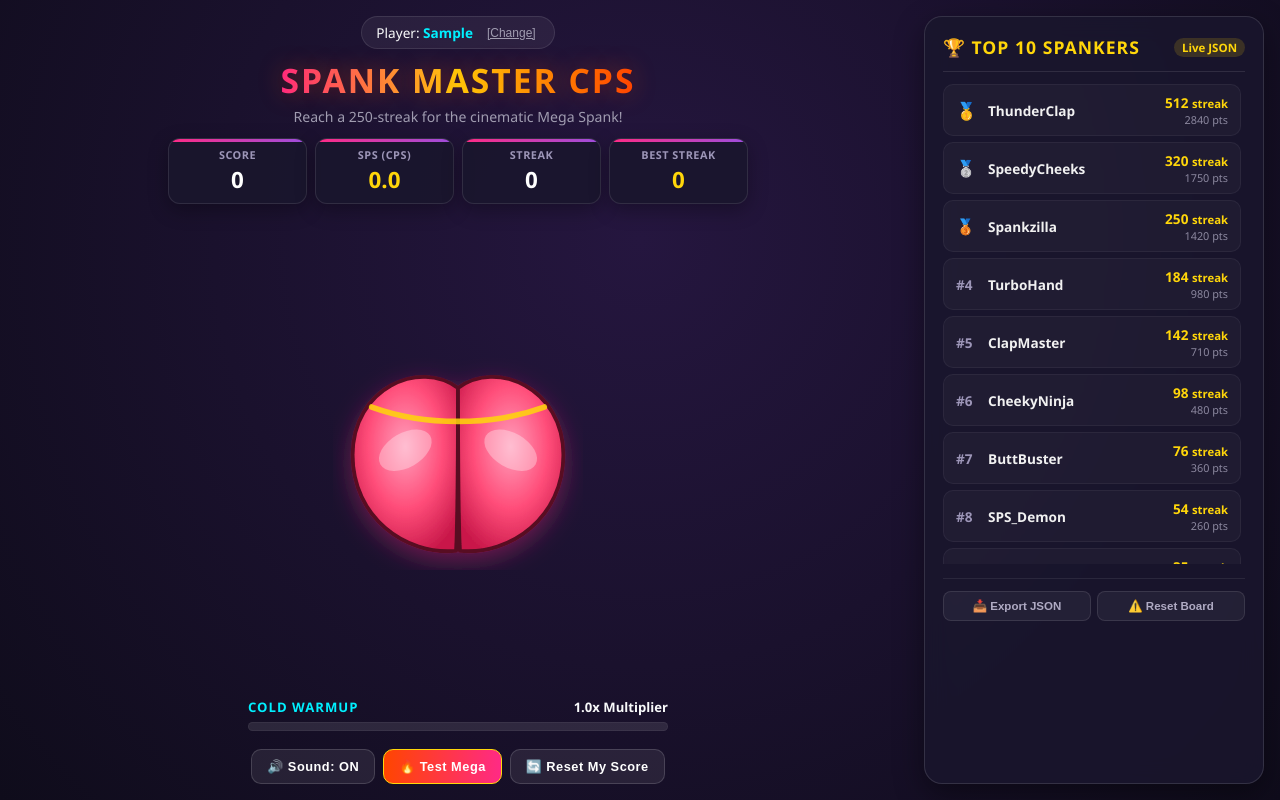
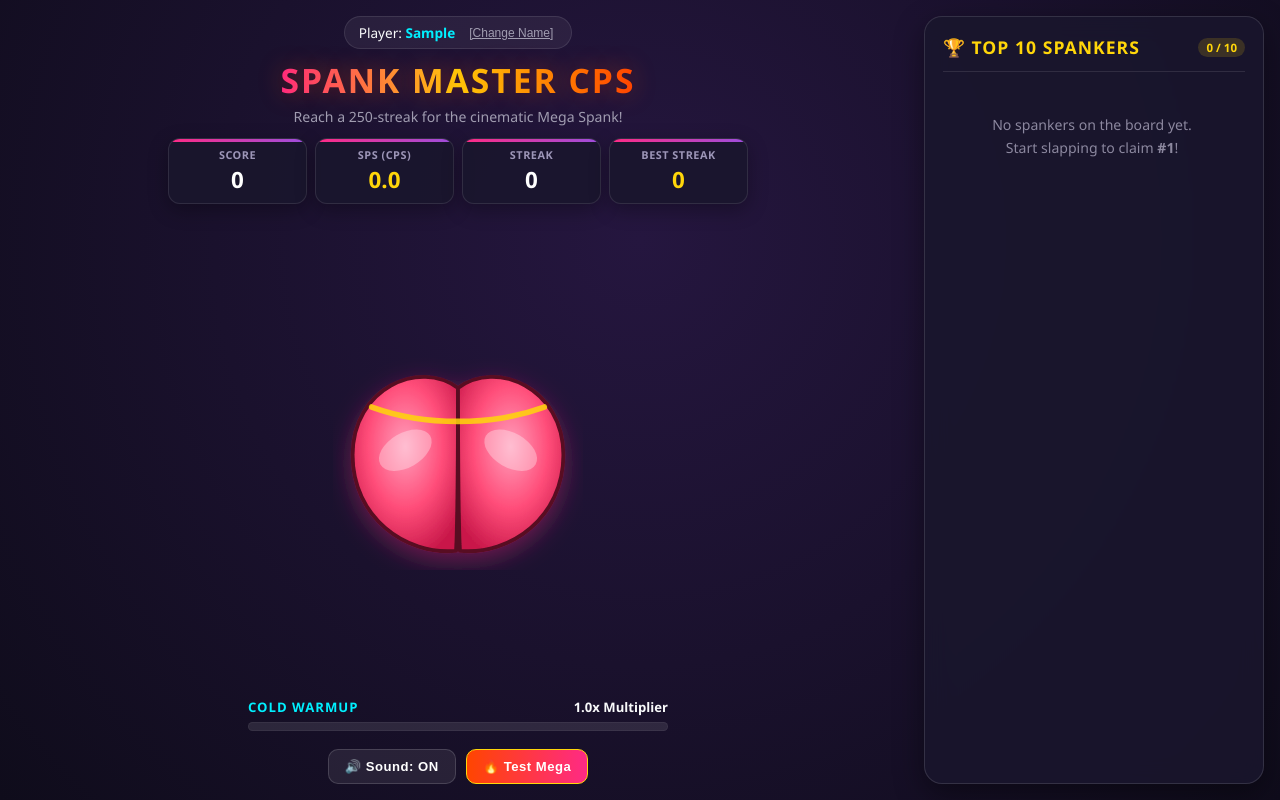
Before and after one commit to Almighty-atmg/anjan_spanks, a plain HTML site: page index.html in a window 1280 px wide. Both pictures are taken after typing "Sample" into the empty fields and a click on the button "⚡ ENTER THE ARENA". Drawn offline with Linux system fonts and the light colour scheme.

Commit message:
Update index.html

```diff
--- a/index.html
+++ b/index.html
@@ -3,7 +3,7 @@
 <head>
   <meta charset="UTF-8" />
   <meta name="viewport" content="width=device-width, initial-scale=1.0, maximum-scale=1.0, user-scalable=no" />
-  <title>Spank Master CPS - Top 10 Leaderboard Edition</title>
+  <title>Spank Master CPS - Real Player Leaderboard</title>
   <style>
     :root {
       --bg-dark: #0f0c1b;
@@ -67,14 +67,14 @@
     #introOverlay {
       position: fixed;
       inset: 0;
-      background: rgba(10, 8, 20, 0.92);
-      backdrop-filter: blur(14px);
+      background: rgba(10, 8, 20, 0.94);
+      backdrop-filter: blur(16px);
       z-index: 300;
       display: flex;
       align-items: center;
       justify-content: center;
       padding: 20px;
-      transition: opacity 0.4s ease, visibility 0.4s;
+      transition: opacity 0.35s ease, visibility 0.35s;
     }
 
     #introOverlay.hidden {
@@ -129,7 +129,7 @@
 
     .name-input {
       width: 100%;
-      background: rgba(15, 12, 27, 0.9);
+      background: rgba(15, 12, 27, 0.95);
       border: 2px solid rgba(255, 255, 255, 0.15);
       border-radius: 12px;
       padding: 14px 16px;
@@ -169,7 +169,7 @@
     }
 
     /* ============================================================
-       APP LAYOUT (SPLIT ON DESKTOP, RESPONSIVE ON MOBILE)
+       APP LAYOUT (DESKTOP 2-COLUMN / MOBILE RESPONSIVE)
     ============================================================ */
     .app-layout {
       display: flex;
@@ -198,7 +198,6 @@
       min-width: 0;
     }
 
-    /* Player Profile Bar */
     .player-badge {
       display: flex;
       align-items: center;
@@ -246,7 +245,7 @@
       margin-top: 4px;
     }
 
-    /* Stats Dashboard */
+    /* Dashboard */
     .dashboard {
       display: grid;
       grid-template-columns: repeat(4, 1fr);
@@ -321,7 +320,7 @@
       transform: scale(0.96);
     }
 
-    /* Hand Burst Effect */
+    /* Normal Hand Burst */
     .hand-burst {
       position: absolute;
       pointer-events: none;
@@ -348,7 +347,6 @@
       }
     }
 
-    /* Floating Popups */
     .float-text {
       position: absolute;
       font-weight: 900;
@@ -370,7 +368,6 @@
       }
     }
 
-    /* Jiggles */
     .jiggle-left { animation: jiggleL 0.2s ease-out; }
     .jiggle-right { animation: jiggleR 0.2s ease-out; }
 
@@ -512,7 +509,7 @@
     /* Controls */
     .controls {
       display: flex;
-      gap: 8px;
+      gap: 10px;
       margin-top: 6px;
       flex-wrap: wrap;
       justify-content: center;
@@ -522,10 +519,10 @@
       background: rgba(255, 255, 255, 0.08);
       color: #fff;
       border: 1px solid rgba(255, 255, 255, 0.15);
-      padding: 9px 15px;
+      padding: 9px 16px;
       border-radius: 10px;
       font-weight: 700;
-      font-size: 0.8rem;
+      font-size: 0.82rem;
       cursor: pointer;
       transition: all 0.2s ease;
       letter-spacing: 0.5px;
@@ -598,9 +595,17 @@
       display: flex;
       flex-direction: column;
       gap: 6px;
-      max-height: 480px;
+      max-height: 520px;
       overflow-y: auto;
       padding-right: 4px;
+    }
+
+    .lb-empty {
+      text-align: center;
+      padding: 30px 10px;
+      color: #8c889f;
+      font-size: 0.88rem;
+      line-height: 1.6;
     }
 
     .lb-row {
@@ -659,34 +664,7 @@
       color: #8c889f;
     }
 
-    /* Leaderboard Actions */
-    .lb-actions {
-      display: flex;
-      gap: 6px;
-      margin-top: 14px;
-      padding-top: 12px;
-      border-top: 1px solid rgba(255, 255, 255, 0.08);
-    }
-
-    .lb-actions button {
-      flex: 1;
-      background: rgba(255, 255, 255, 0.05);
-      border: 1px solid rgba(255, 255, 255, 0.1);
-      color: #b0abc4;
-      padding: 7px 10px;
-      border-radius: 8px;
-      font-size: 0.72rem;
-      font-weight: 700;
-      cursor: pointer;
-      transition: all 0.2s ease;
-    }
-
-    .lb-actions button:hover {
-      background: rgba(255, 255, 255, 0.12);
-      color: #fff;
-    }
-
-    /* Mobile toggle button */
+    /* Mobile drawer toggle button */
     .mobile-lb-btn {
       display: none;
     }
@@ -715,14 +693,13 @@
 </head>
 <body>
 
-  <!-- Screen Flash -->
   <div id="screenFlash"></div>
 
-  <!-- INTRO POPUP MODAL -->
+  <!-- INTRO POPUP -->
   <div id="introOverlay">
     <div class="intro-card">
       <div class="intro-title">Spank Master CPS</div>
-      <p class="intro-desc">Enter your Spanker tag to start clapping cheeks, climb the live top 10 leaderboard, and unlock the 250-streak Mega Spank.</p>
+      <p class="intro-desc">Enter your Spanker tag to record your stats and take your place on the Top 10 Leaderboard.</p>
 
       <form id="introForm" onsubmit="startGame(event)">
         <div class="name-input-group">
@@ -742,16 +719,15 @@
     </div>
   </div>
 
-  <!-- MAIN APPLICATION LAYOUT -->
   <div class="app-layout">
 
     <!-- LEFT / CENTER GAME SECTION -->
     <main class="game-section">
 
-      <!-- Player Profile Badge -->
+      <!-- Player Tag -->
       <div class="player-badge">
         <span>Player: <strong id="activePlayerTag">Guest</strong></span>
-        <button class="btn-edit-name" onclick="openNamePrompt()">[Change]</button>
+        <button class="btn-edit-name" onclick="openNamePrompt()">[Change Name]</button>
       </div>
 
       <header>
@@ -842,27 +818,21 @@
       <div class="controls">
         <button id="btnSound" class="btn-pill">🔊 Sound: ON</button>
         <button id="btnTestMega" class="btn-pill btn-test">🔥 Test Mega</button>
-        <button id="btnReset" class="btn-pill">🔄 Reset My Score</button>
       </div>
 
-      <!-- Mobile Leaderboard Drawer Toggle -->
+      <!-- Mobile Leaderboard Button -->
       <button class="mobile-lb-btn" id="btnToggleMobileLb" onclick="toggleMobileLeaderboard()">🏆 View Top 10 Leaderboard</button>
     </main>
 
-    <!-- RIGHT SIDEBAR: TOP 10 PLAYERS -->
+    <!-- RIGHT SIDEBAR: REAL PLAYERS ONLY -->
     <aside class="leaderboard-container collapsed-mobile" id="leaderboardBox">
       <div class="lb-header">
         <div class="lb-title">🏆 Top 10 Spankers</div>
-        <span class="lb-count">Live JSON</span>
+        <span class="lb-count" id="lbCountBadge">0 Players</span>
       </div>
 
       <div class="lb-list" id="lbList">
-        <!-- Injected via JavaScript from JSON Database -->
-      </div>
-
-      <div class="lb-actions">
-        <button onclick="exportLeaderboardJSON()">📥 Export JSON</button>
-        <button onclick="resetLeaderboardJSON()">⚠️ Reset Board</button>
+        <!-- Live Real Players Injected Here -->
       </div>
     </aside>
 
@@ -870,37 +840,20 @@
 
   <script>
     /* -------------------------------------------------------------
-       JSON DATABASE & LEADERBOARD SYSTEM
+       REAL PLAYERS JSON STORAGE SYSTEM
     ------------------------------------------------------------- */
-    const STORAGE_KEY_LB = 'spank_master_leaderboard_json';
+    const STORAGE_KEY_LB = 'spank_master_live_players';
     const STORAGE_KEY_USER = 'spank_master_active_user';
-
-    // Seed data in case initial local JSON is empty
-    const DEFAULT_LEADERBOARD = [
-      { name: "ThunderClap", streak: 512, score: 2840 },
-      { name: "SpeedyCheeks", streak: 320, score: 1750 },
-      { name: "Spankzilla", streak: 250, score: 1420 },
-      { name: "TurboHand", streak: 184, score: 980 },
-      { name: "ClapMaster", streak: 142, score: 710 },
-      { name: "CheekyNinja", streak: 98, score: 480 },
-      { name: "ButtBuster", streak: 76, score: 360 },
-      { name: "SPS_Demon", streak: 54, score: 260 },
-      { name: "WarmupKing", streak: 35, score: 170 },
-      { name: "PeachRider", streak: 21, score: 95 }
-    ];
 
     let activePlayerName = localStorage.getItem(STORAGE_KEY_USER) || "";
 
     function loadLeaderboardJSON() {
       const raw = localStorage.getItem(STORAGE_KEY_LB);
-      if (!raw) {
-        localStorage.setItem(STORAGE_KEY_LB, JSON.stringify(DEFAULT_LEADERBOARD));
-        return DEFAULT_LEADERBOARD;
-      }
+      if (!raw) return [];
       try {
         return JSON.parse(raw);
       } catch (e) {
-        return DEFAULT_LEADERBOARD;
+        return [];
       }
     }
 
@@ -910,13 +863,26 @@
 
     function renderLeaderboard() {
       const lb = loadLeaderboardJSON();
-      // Sort primarily by highest streak, secondarily by score
+      // Sort: Highest streak first, then highest score
       lb.sort((a, b) => b.streak - a.streak || b.score - a.score);
 
       const listEl = document.getElementById('lbList');
+      const badgeEl = document.getElementById('lbCountBadge');
       listEl.innerHTML = '';
 
       const top10 = lb.slice(0, 10);
+      badgeEl.textContent = `${top10.length} / 10`;
+
+      if (top10.length === 0) {
+        listEl.innerHTML = `
+          <div class="lb-empty">
+            No spankers on the board yet.<br>
+            Start slapping to claim <strong>#1</strong>!
+          </div>
+        `;
+        return;
+      }
+
       top10.forEach((player, idx) => {
         const row = document.createElement('div');
         const isCurrent = (player.name.toLowerCase() === activePlayerName.toLowerCase());
@@ -943,15 +909,8 @@
       let existing = lb.find(p => p.name.toLowerCase() === activePlayerName.toLowerCase());
 
       if (existing) {
-        let updated = false;
-        if (currentStreak > existing.streak) {
-          existing.streak = currentStreak;
-          updated = true;
-        }
-        if (currentScore > existing.score) {
-          existing.score = currentScore;
-          updated = true;
-        }
+        if (currentStreak > existing.streak) existing.streak = currentStreak;
+        if (currentScore > existing.score) existing.score = currentScore;
       } else {
         lb.push({
           name: activePlayerName,
@@ -964,29 +923,12 @@
       renderLeaderboard();
     }
 
-    function exportLeaderboardJSON() {
-      const dataStr = "data:text/json;charset=utf-8," + encodeURIComponent(JSON.stringify(loadLeaderboardJSON(), null, 2));
-      const downloadAnchor = document.createElement('a');
-      downloadAnchor.setAttribute("href", dataStr);
-      downloadAnchor.setAttribute("download", "spank_master_leaderboard.json");
-      document.body.appendChild(downloadAnchor);
-      downloadAnchor.click();
-      downloadAnchor.remove();
-    }
-
-    function resetLeaderboardJSON() {
-      if (confirm("Reset the top 10 leaderboard back to default players?")) {
-        localStorage.setItem(STORAGE_KEY_LB, JSON.stringify(DEFAULT_LEADERBOARD));
-        renderLeaderboard();
-      }
-    }
-
     function escapeHtml(str) {
       return str.replace(/&/g, "&amp;").replace(/</g, "&lt;").replace(/>/g, "&gt;");
     }
 
     /* -------------------------------------------------------------
-       INTRO & PROFILE MANAGEMENT
+       INTRO & NAME SYSTEM
     ------------------------------------------------------------- */
     const introOverlay = document.getElementById('introOverlay');
     const playerNameInput = document.getElementById('playerNameInput');
@@ -1013,8 +955,20 @@
       activePlayerTag.textContent = activePlayerName;
 
       introOverlay.classList.add('hidden');
-      initAudio(); // Warm up Web Audio
-      recordPlayerMetrics(highStreak, highScore);
+      initAudio();
+
+      // Load existing records for this user if any
+      const lb = loadLeaderboardJSON();
+      const existing = lb.find(p => p.name.toLowerCase() === activePlayerName.toLowerCase());
+      if (existing) {
+        highStreak = existing.streak || 0;
+        highScore = existing.score || 0;
+      } else {
+        highStreak = 0;
+        highScore = 0;
+      }
+      updateUI();
+      renderLeaderboard();
     }
 
     function openNamePrompt() {
@@ -1036,7 +990,7 @@
     }
 
     /* -------------------------------------------------------------
-       GAMEPLAY STATE & AUDIO
+       GAMEPLAY LOGIC & AUDIO
     ------------------------------------------------------------- */
     let score = 0;
     let streak = 0;
@@ -1064,7 +1018,6 @@
     const megaBanner = document.getElementById('megaBanner');
     const btnSound = document.getElementById('btnSound');
     const btnTestMega = document.getElementById('btnTestMega');
-    const btnReset = document.getElementById('btnReset');
 
     let audioCtx = null;
     function initAudio() {
@@ -1102,7 +1055,7 @@
       noiseGain.connect(audioCtx.destination);
       whiteNoise.start(now);
 
-      // Meaty body slap
+      // Thump
       const osc = audioCtx.createOscillator();
       const oscGain = audioCtx.createGain();
       osc.type = 'sine';
@@ -1259,7 +1212,7 @@
     }
 
     /* -------------------------------------------------------------
-       CINEMATIC MEGA SPANK SEQUENCE
+       CINEMATIC MEGA SPANK SEQUENCE (250 STREAK)
     ------------------------------------------------------------- */
     function triggerMegaSpank() {
       if (isMegaSpankActive) return;
@@ -1370,7 +1323,7 @@
         highScore = score;
       }
 
-      // Record to JSON database
+      // Record real player's stats live
       recordPlayerMetrics(highStreak, highScore);
 
       if (streak > 0 && streak % 250 === 0) {
@@ -1407,7 +1360,7 @@
     target.addEventListener('pointerdown', handleSpank);
 
     /* -------------------------------------------------------------
-       BUTTONS
+       CONTROLS
     ------------------------------------------------------------- */
     btnSound.addEventListener('click', () => {
       soundEnabled = !soundEnabled;
@@ -1422,17 +1375,6 @@
       }
     });
 
-    btnReset.addEventListener('click', () => {
-      if (confirm('Reset your current session score and streak?')) {
-        highStreak = 0;
-        highScore = 0;
-        score = 0;
-        streak = 0;
-        updateUI();
-        recordPlayerMetrics(0, 0);
-      }
-    });
-
     // Start setup
     checkIntro();
     updateUI();
```
